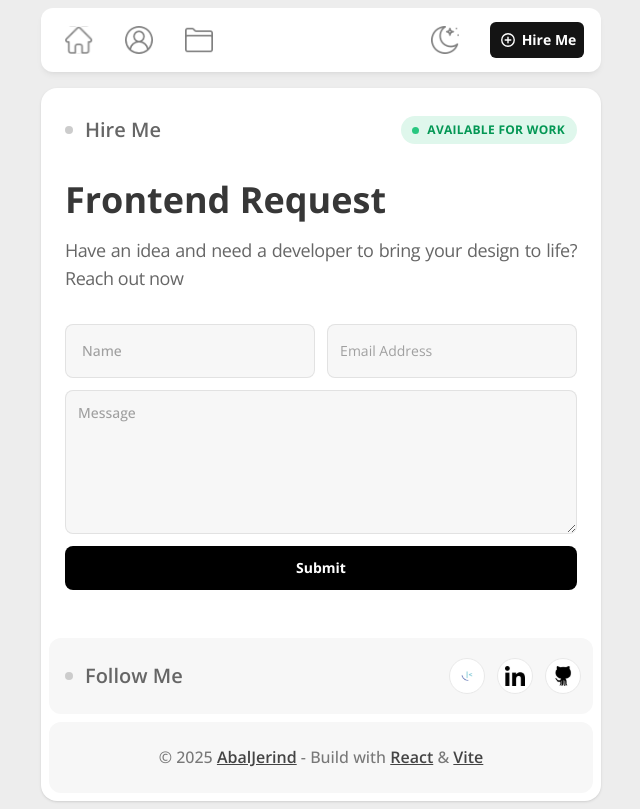
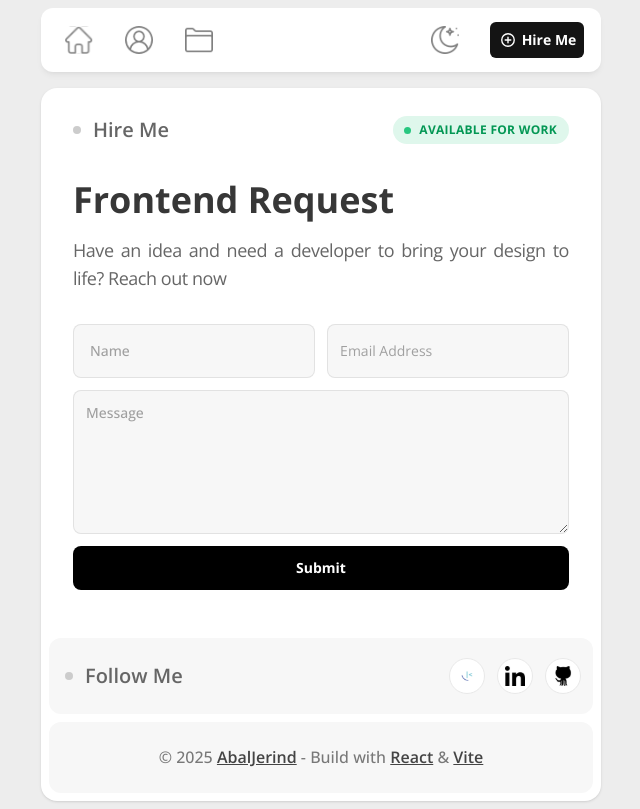
Before and after one commit to Abaljerind/portofolio-jerind, a React (Vite) app: page /contact in a window 1280 px wide. Shown: the whole page, without its empty margins (319-959 px from the left). Built offline with nearby package versions, Linux system fonts and the light colour scheme; no server answers.

Commit message:
Add div for wrap title-contact, intro-contacts and form
Add styles for breakpoint lg for padding left and right

```diff
--- a/src/pages/Contact.jsx
+++ b/src/pages/Contact.jsx
@@ -43,6 +43,7 @@ function Contact() {
 
   return (
     <>
+      <div className="lg:px-2">
         <div className="title-contact flex items-center justify-between px-6 py-5">
           <div className="flex items-center justify-between">
             <GrayCircle />
@@ -58,8 +59,8 @@ function Contact() {
             Frontend Request
           </h2>
           <p className="mb-8 text-justify text-[16px] leading-7 tracking-tight text-[#666666] md:text-lg dark:text-[#C0C0C0]">
-          Have an idea and need a developer to bring your design to life? Reach
-          out now
+            Have an idea and need a developer to bring your design to life?
+            Reach out now
           </p>
         </div>
 
@@ -126,6 +127,7 @@ function Contact() {
             </button>
           </form>
         </div>
+      </div>
 
       <Footer />
     </>
```
Lines whose indentation alone changed are shown as unchanged.
